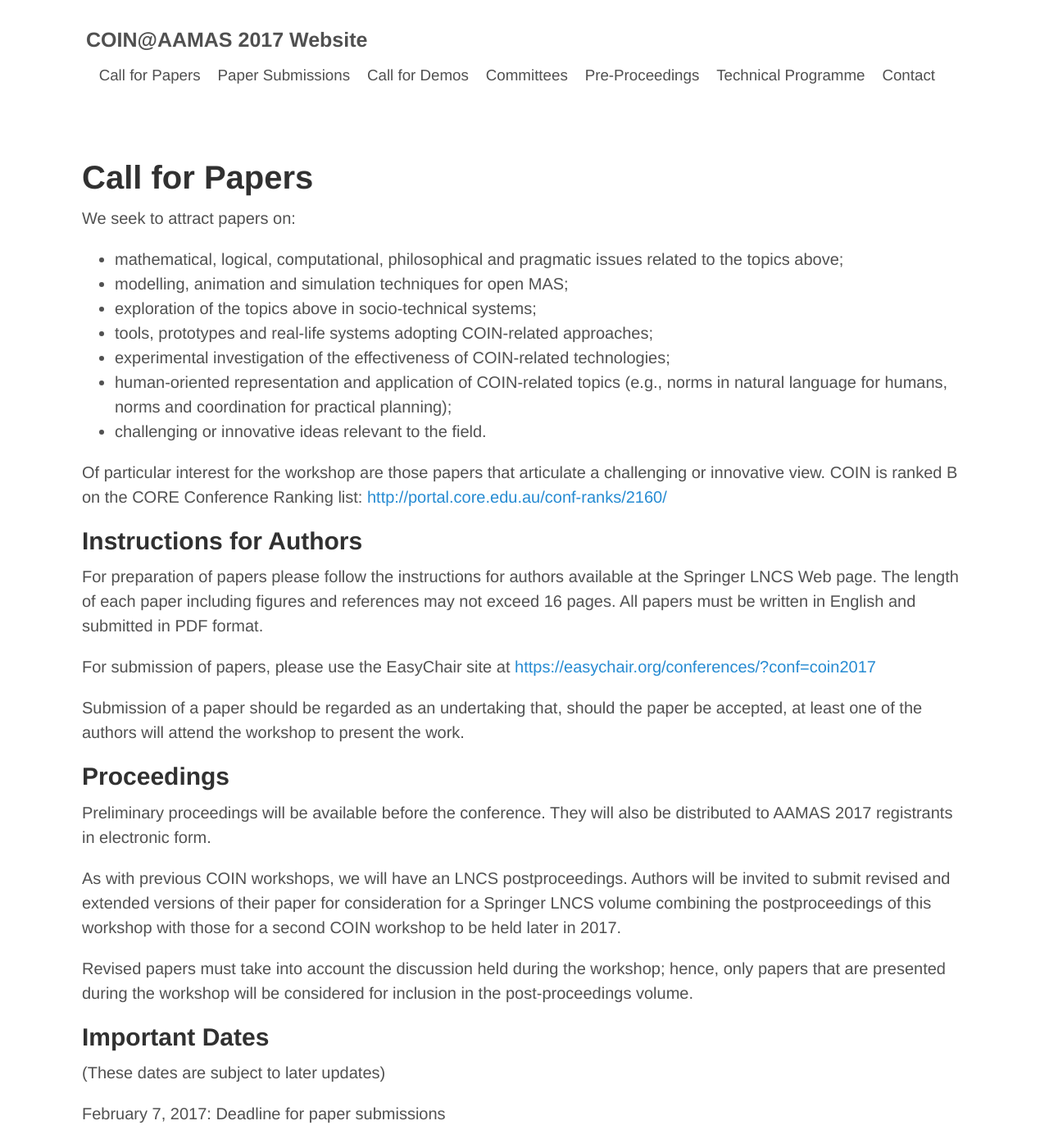
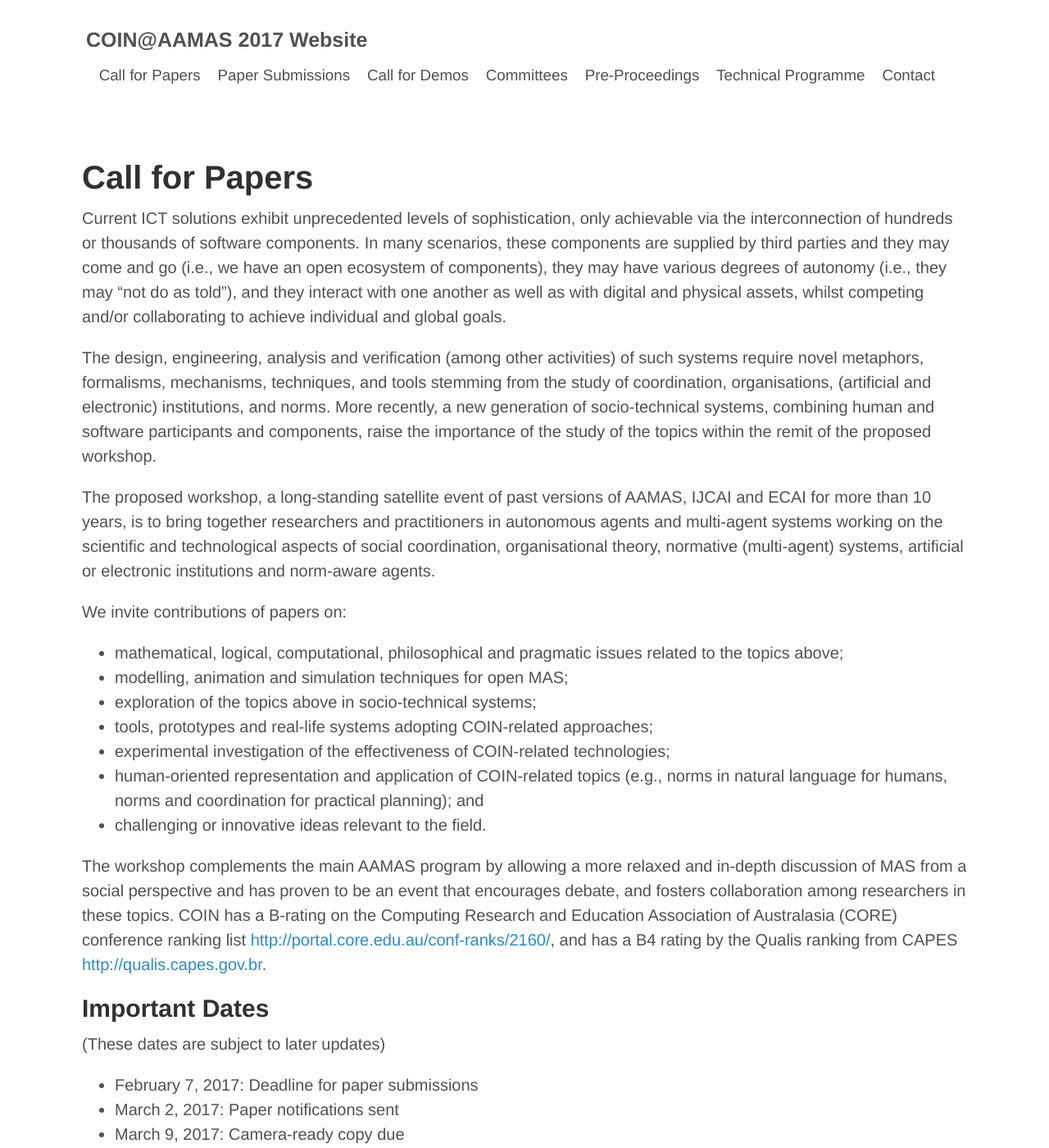
Before and after one commit to coin-workshop/coin-2017, a Jekyll site: the page built from call_for_papers.md, in a window 1280 px wide and 1400 px high. Shown: the whole window at 82% size. Built offline with Jekyll 4.4.1, drawn with Linux system fonts in a browser that asks for light colours; some of the changed text lies outside the part shown.

Commit message:
Updated all calls.

```diff
--- a/call_for_demos.md
+++ b/call_for_demos.md
@@ -5,4 +5,64 @@ title: COIN
 
 # Call for Demos
 
-TBA
+We are inviting proposals for demonstrations to be displayed at the Demo Session that will be organised during the COIN@AAMAS 2017 workshop. We expect submissions of demos of agent and multi-agent systems that incorporate state-of-the-art techniques and novel application domains, and provide an innovative intelligent user interface. Demonstrated software is not required to be ready for commercial application, as long as it is of interest to the COIN community.
+
+
+A demo proposal needs to describe:
+
+- the motivation for the demonstrated concepts;
+- the software design behind the demo;
+- the development and functionality of the work in an interactive setting;
+- the significance of the contribution both from a research and from a practical perspective.
+
+
+The COIN 2017 Demo Session will provide researchers and practitioners an exciting and highly interactive way to explore new ideas and results.
+
+
+Accepted demo papers will be published in the COIN 2017 Workshop Proceedings.
+
+
+## Submission Guidelines
+
+
+The demonstration submissions must be within four pages in AAMAS proceedings style (double-column pages) and must include:
+
+
+- Title
+- Authors (name, affiliation, email, address, phone and fax)
+- Corresponding author with her/his email address
+- Abstract (max. 150 words)
+- Keywords
+- Category of the submission
+- URL for the demo software (if available)
+- Paper ID if the demo is related to a paper at the main conference
+- Equipment you will bring (e.g. laptop, projector)
+- Equipment you will need (e.g. table, poster board, power sockets)
+- Special requirements (e.g. extra space and if so how much, video projector)
+- Discussion of the present state of your demo (e.g. ready to demonstrate now, but if not, include a realistic estimate for conclusion and what remains to be done before you have a demonstrable system)
+
+
+Demos must be submitted electronically in online submission system.
+
+
+## Selection Criteria
+
+
+- Relevance to the COIN community
+- Novelty of the application domain
+- Technical advances and challenges
+- Quality and soundness of the underlying technology
+- Potential for public interaction
+- Overall attractiveness of the demonstrated system
+
+
+## Important Dates
+
+
+All deadlines are at 23:59 UTC-12.
+
+
+- February 7, 2017: Deadline for demo submissions
+- March 2, 2017: Demo notifications
+- March 9, 2017: Camera-ready copy due
+- May 8 or 9, 2017: Date of workshop
--- a/call_for_papers.md
+++ b/call_for_papers.md
@@ -5,43 +5,47 @@ title: COIN
 
 # Call for Papers
 
-We seek to attract papers on:
+Current ICT solutions exhibit unprecedented levels of sophistication, only achievable via the interconnection of hundreds or thousands of software components. In many scenarios, these components are supplied by third parties and they may come and go (i.e., we have an open ecosystem of components), they may have various degrees of autonomy (i.e., they may "not do as told"), and they interact with one another as well as with digital and physical assets, whilst competing and/or collaborating to achieve individual and global goals.
 
+The design, engineering, analysis and verification (among other activities) of such systems require novel metaphors, formalisms, mechanisms, techniques, and tools stemming from the study of coordination, organisations, (artificial and electronic) institutions, and norms. More recently, a new generation of socio-technical systems, combining human and software participants and components, raise the importance of the study of the topics within the remit of the proposed workshop.
+
+The proposed workshop, a long-standing satellite event of past versions of AAMAS, IJCAI and ECAI for more than 10 years, is to bring together researchers and practitioners in autonomous agents and multi-agent systems working on the scientific and technological aspects of social coordination, organisational theory, normative (multi-agent) systems, artificial or electronic institutions and norm-aware agents.
+
+We invite contributions of papers on:
 - mathematical, logical, computational, philosophical and pragmatic issues related to the topics above;
 - modelling, animation and simulation techniques for open MAS;
 - exploration of the topics above in socio-technical systems;
 - tools, prototypes and real-life systems adopting COIN-related approaches;
 - experimental investigation of the effectiveness of COIN-related technologies;
-- human-oriented representation and application of COIN-related topics (e.g., norms in natural language for humans, norms and coordination for practical planning);
+- human-oriented representation and application of COIN-related topics (e.g., norms in natural language for humans, norms and coordination for practical planning); and
 - challenging or innovative ideas relevant to the field.
 
 
-Of particular interest for the workshop are those papers that articulate a challenging or innovative view.
-COIN is ranked B on the CORE Conference Ranking list: [http://portal.core.edu.au/conf-ranks/2160/](http://portal.core.edu.au/conf-ranks/2160/)
+The workshop complements the main AAMAS program by allowing a more relaxed and in-depth discussion of MAS from a social perspective and has proven to be an event that encourages debate, and fosters collaboration among researchers in these topics.
+COIN has a B-rating on the Computing Research and Education Association of Australasia (CORE) conference ranking list [http://portal.core.edu.au/conf-ranks/2160/](http://portal.core.edu.au/conf-ranks/2160/), and has a B4 rating by the Qualis ranking from CAPES [http://qualis.capes.gov.br](http://qualis.capes.gov.br).
 
-## Instructions for Authors
-
-For preparation of papers please follow the instructions for authors available at the Springer LNCS Web page. The length of each paper including figures and references may not exceed 16 pages. All papers must be written in English and submitted in PDF format.
-
-For submission of papers, please use the EasyChair site at [https://easychair.org/conferences/?conf=coin2017](https://easychair.org/conferences/?conf=coin2017)
-
-Submission of a paper should be regarded as an undertaking that, should the paper be accepted, at least one of the authors will attend the workshop to present the work.
-
-
-## Proceedings
-Preliminary proceedings will be available before the conference. They will also be distributed to AAMAS 2017 registrants in electronic form.
-
-As with previous COIN workshops, we will have an LNCS postproceedings. Authors will be invited to submit revised and extended versions of their paper for consideration for a Springer LNCS volume combining the postproceedings of this workshop with those for a second COIN workshop to be held later in 2017.
-
-Revised papers must take into account the discussion held during the workshop; hence, only papers that are presented during the workshop will be considered for inclusion in the post-proceedings volume.
 
 ## Important Dates
 (These dates are subject to later updates)
 
-February 7, 2017: Deadline for paper submissions
+- February 7, 2017: Deadline for paper submissions
+- March 2, 2017: Paper notifications sent
+- March 9, 2017: Camera-ready copy due
+- May 8 or 9, 2017: Date of workshop
 
-March 2, 2017: Paper notifications sent
 
-March 17, 2017: Camera-ready copy due
+## Instructions for Authors
 
-May 8-9, 2017: Date of Workshop
+For preparation of papers please follow the instructions for authors available at the Springer LNCS Web page. The length of each paper including figures and references may not exceed 16 pages. All papers must be written in English and submitted in PDF format. For submission of papers, please use the EasyChair site at:  [https://easychair.org/conferences/?conf=coin2017](https://easychair.org/conferences/?conf=coin2017)
+
+Submission of a paper should be regarded as an undertaking that, should the paper be accepted, at least one of the authors will attend the workshop to present the work.
+
+## Proceedings
+
+Preliminary proceedings will be available before the conference. They will also be distributed to AAMAS 2017 registrants in electronic form.
+
+
+As with previous COIN workshops, we will have an LNCS post-proceedings. Authors will be invited to submit revised and extended versions of their paper for consideration for a Springer LNCS volume combining the post-proceedings of this workshop with those for a second COIN workshop to be held later in 2017.
+
+
+Revised papers must take into account the discussion held during the workshop; hence, only papers that are presented during the workshop will be considered for inclusion in the post-proceedings volume.
```
Also changed, not shown: contact.md (+2 -1 lines), index.md (+4 -7 lines), paper_submission.md (+1 -1 lines), README.md.
